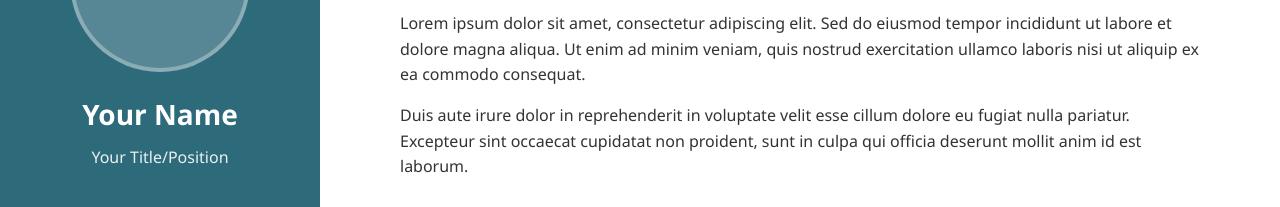
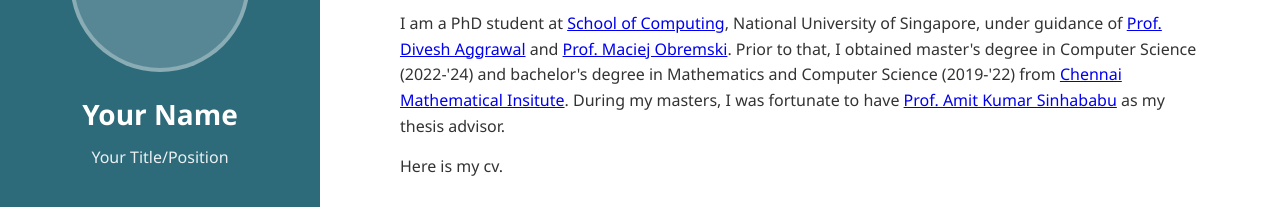
Before and after one commit to mukhsaswata/my-template.github.io, a plain HTML site: page index.html in a window 1280 px wide. Shown: the part 148-355 px from the top of the page. Drawn offline with Linux system fonts and the light colour scheme.

Commit message:
Update index.html

```diff
--- a/index.html
+++ b/index.html
@@ -51,8 +51,8 @@
 
             <section id="bio">
                 <h2>Biography</h2>
-                <p>Lorem ipsum dolor sit amet, consectetur adipiscing elit. Sed do eiusmod tempor incididunt ut labore et dolore magna aliqua. Ut enim ad minim veniam, quis nostrud exercitation ullamco laboris nisi ut aliquip ex ea commodo consequat.</p>
-                <p>Duis aute irure dolor in reprehenderit in voluptate velit esse cillum dolore eu fugiat nulla pariatur. Excepteur sint occaecat cupidatat non proident, sunt in culpa qui officia deserunt mollit anim id est laborum.</p>
+                <p>I am a PhD student at <a href="https://www.comp.nus.edu.sg/">School of Computing</a>, National University of Singapore, under guidance of <a href="https://sites.google.com/site/diveshhomepage">Prof. Divesh Aggrawal</a> and <a href="https://sites.google.com/view/maciejobremski">Prof. Maciej Obremski</a>. Prior to that, I obtained master's degree in Computer Science (2022-'24) and bachelor's degree in Mathematics and Computer Science (2019-'22) from <a href="https://www.cmi.ac.in/">Chennai Mathematical Insitute</a>. During my masters, I was fortunate to have <a href="https://scholar.google.com/citations?user=BddOgm0AAAAJ&hl=en">Prof. Amit Kumar Sinhababu</a> as my thesis advisor.</p>
+                <p>Here is my cv.</p>
             </section>
 
             <section id="publications">
```
